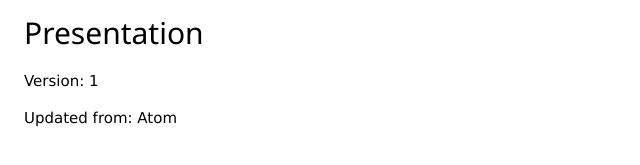
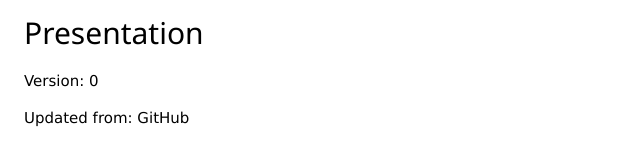
Before and after one commit to TinaLindhqvist/anotherApp, a website: page public/index.html in a window 1280 px wide. Shown: the part 125-290 px from the top of the page, 0-640 px from the left. Drawn offline with nearby package versions, Linux system fonts and the light colour scheme.

Commit message:
Update index.html

```diff
--- a/public/index.html
+++ b/public/index.html
@@ -35,8 +35,8 @@
 		<div id="test1" class="testItem">
 			<!-- First row -->
 			<h2 id="test1header">Presentation</h2>
-			<p>Version: 1 </p>
-			<p>Updated from: Atom</p>
+			<p>Version: 0 </p>
+			<p>Updated from: GitHub</p>
 			</div>
 		</div>
 	</div>
```
